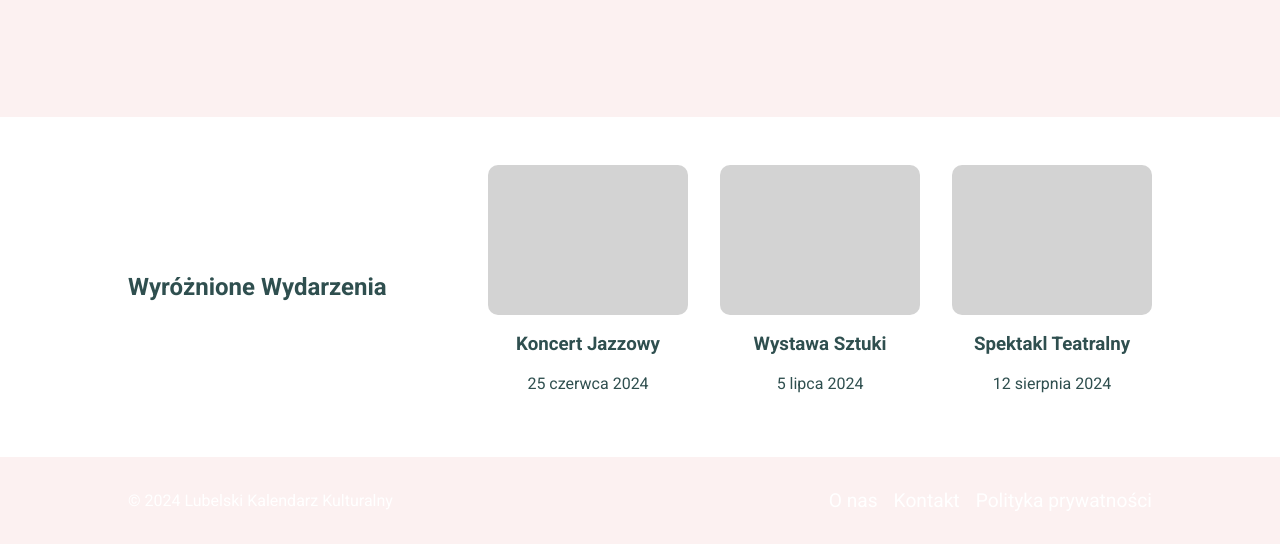
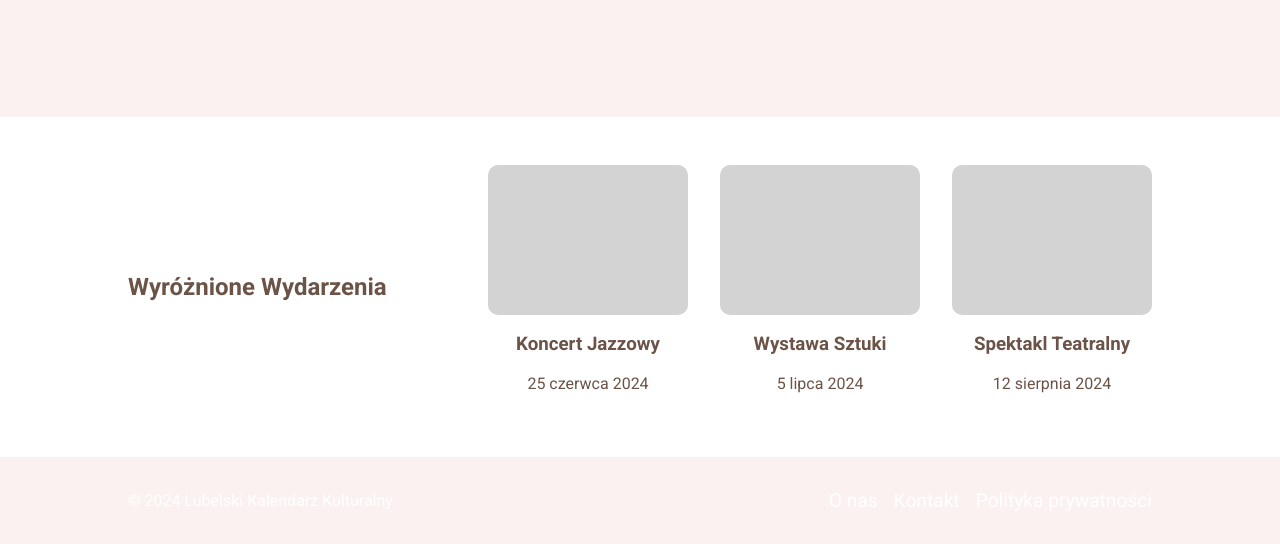
Before and after one commit to art-system/lubelski-kalendarz-kulturalny, a plain HTML site: page index.html in a window 1280 px wide. Shown: the part 393-937 px from the top of the page. Drawn offline with Linux system fonts and the light colour scheme.

Commit message:
Update styles.css

```diff
--- a/styles.css
+++ b/styles.css
@@ -1,6 +1,6 @@
 body {
     font-family: 'Roboto', sans-serif;
-    color: #2F4F4F;
+    color: #6B5347;
     margin: 0;
     padding: 0;
     background-color: #D3D3D3;
```
